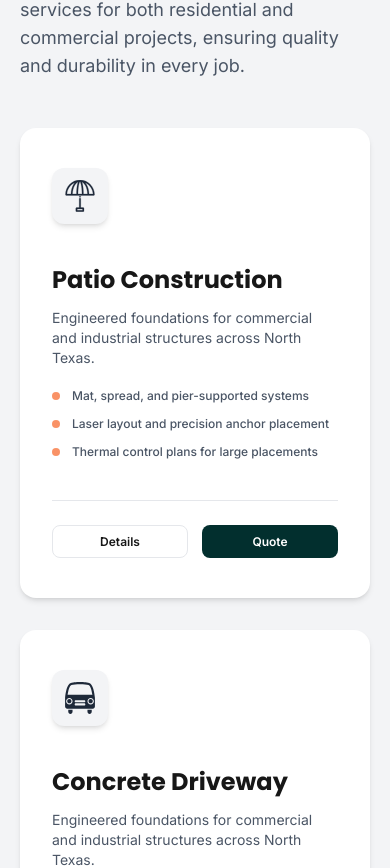
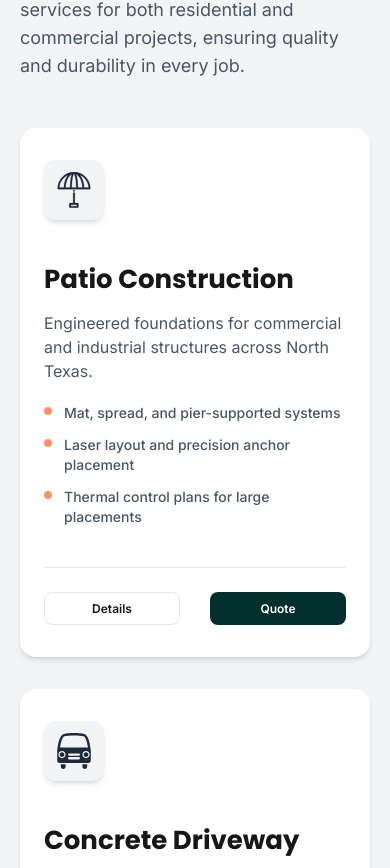
Before and after one commit to fahimurReza/site-template-gmbkingdom, a Next.js app: page / in a window 390 px wide. Shown: the part 2476-3344 px from the top of the page. Built offline with nearby package versions, Linux system fonts and the light colour scheme.

Commit message:
(ui): responsive-Service-Section-03

```diff
--- a/app/(home)/components/service-section/ServiceCard.tsx
+++ b/app/(home)/components/service-section/ServiceCard.tsx
@@ -12,7 +12,7 @@ const ServiceCard = ({ service, className }: ServiceCardProps) => {
   return (
     <main
       className={clsx(
-        "bg-white px-8 py-10 rounded-2xl shadow-md group hover:-translate-y-2",
+        "bg-white px-6 py-8 rounded-2xl shadow-md group hover:-translate-y-2",
         "transition-transform duration-300",
         className,
       )}
@@ -24,17 +24,17 @@ const ServiceCard = ({ service, className }: ServiceCardProps) => {
         )}
       >
         <IconComponent
-          className={`h-8 w-8 text-brand-gray-dark group-hover:text-white
+          className={`h-9 w-9 text-brand-gray-dark group-hover:text-white
           transition-colors duration-300`}
         />
       </div>
 
-      <h2 className="text-2xl font-bold text-tx-theme mt-10">{title}</h2>
+      <h2 className="text-[26px] font-bold text-tx-theme mt-10">{title}</h2>
 
-      <p className="text-brand-gray text-sm mt-3">{description}</p>
+      <p className="text-brand-gray text-base mt-3">{description}</p>
 
       {features.length > 0 && (
-        <ul className="mt-5 space-y-3 text-xs text-brand-gray">
+        <ul className="mt-5 space-y-3 text-sm text-brand-gray">
           {features.map((feature, idx) => (
             <li key={idx} className="flex items-start gap-3 font-medium">
               <div className="mt-1 flex h-2 w-2 shrink-0 rounded-full bg-brand-orange/60" />
```
